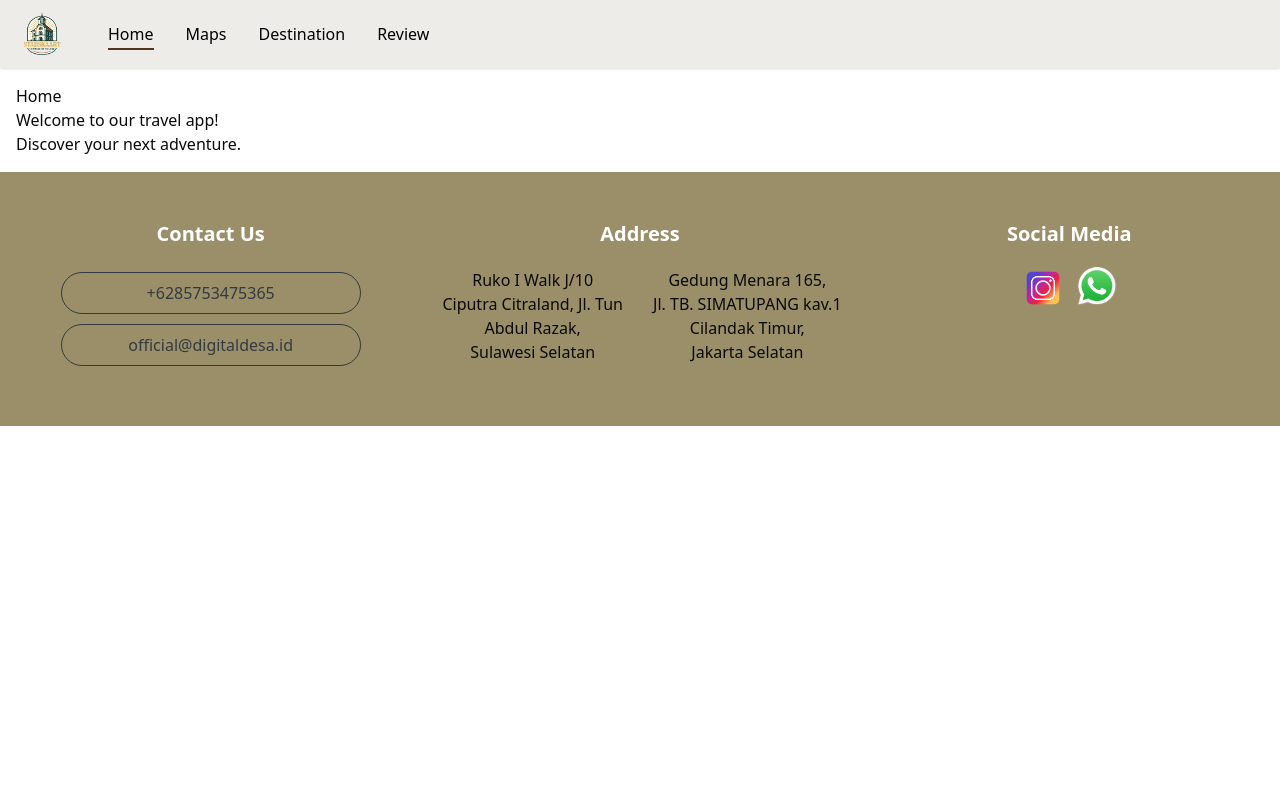
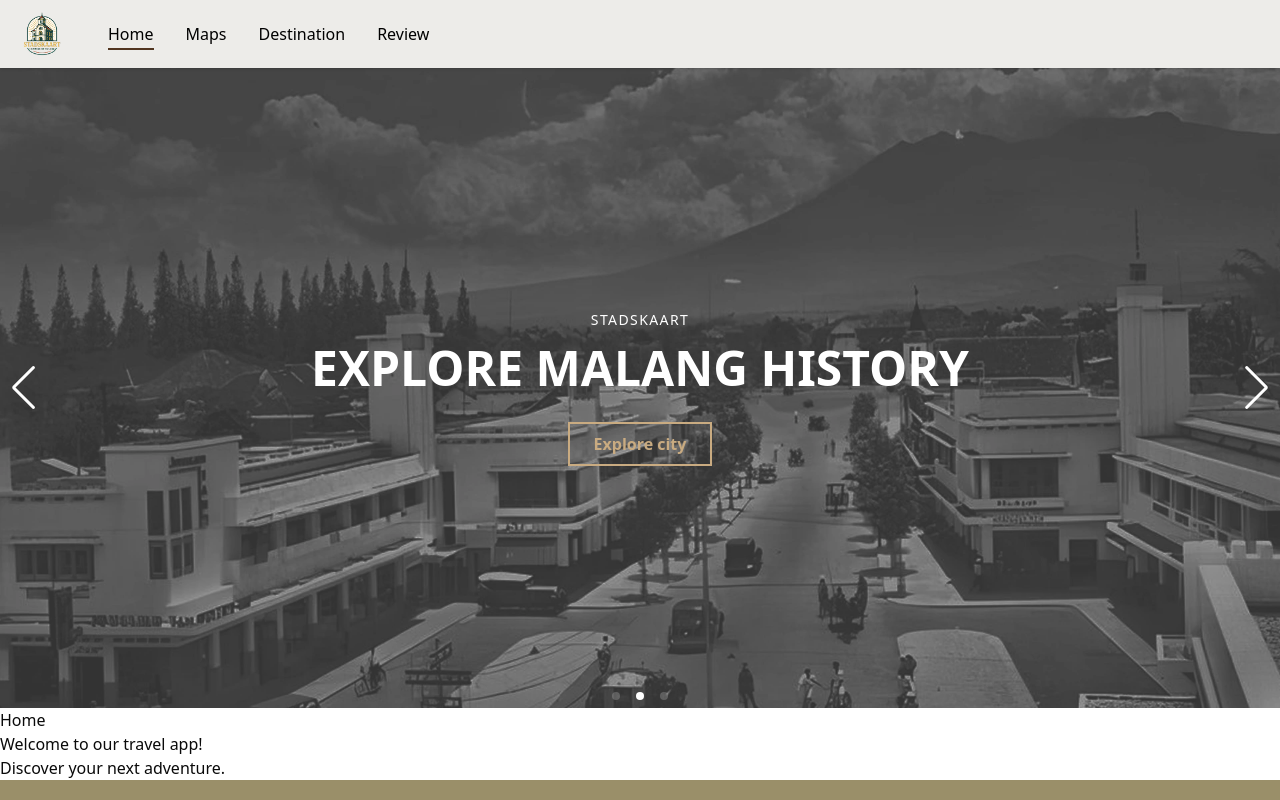
Before and after one commit to Arnabilah27/Heritage_Malang, a React (Vite) app: page / in a window 1280 px wide. Shown: the top 800 px of the page. Built offline with nearby package versions, Linux system fonts and the light colour scheme.

Commit message:
feat: add hero swiper

```diff
--- a/package.json
+++ b/package.json
@@ -17,6 +17,7 @@
     "react": "^19.0.0",
     "react-dom": "^19.0.0",
     "react-router-dom": "^7.5.3",
+    "swiper": "^11.2.6",
     "tailwind-merge": "^3.2.0",
     "tailwindcss": "^4.1.5"
   },
--- /dev/null
+++ b/src/components/Hero.tsx
@@ -0,0 +1,69 @@
+import { Swiper, SwiperSlide } from "swiper/react";
+import { Navigation, Autoplay, EffectFade, Pagination } from "swiper/modules";
+
+import "swiper/swiper-bundle.css";
+
+const slides = [
+  {
+    image: "./hero-background.webp",
+    title: "HERITAGE MALANG CITY",
+    subtitle: "STADSKAART",
+  },
+  {
+    image: "./hero-background.webp",
+    title: "EXPLORE MALANG HISTORY",
+    subtitle: "STADSKAART",
+  },
+  {
+    image: "./hero-background.webp",
+    title: "DISCOVER CULTURE",
+    subtitle: "STADSKAART",
+  },
+];
+
+export default function Hero() {
+  return (
+    <div className="relative w-full h-[60vh] lg:h-[80vh]">
+      <Swiper
+        modules={[Navigation, Autoplay, EffectFade, Pagination]}
+        navigation={true}
+        pagination={{
+          clickable: true,
+          el: ".swiper-pagination",
+        }}
+        autoplay={{
+          delay: 5000,
+          disableOnInteraction: false,
+        }}
+        loop={true}
+        effect="fade"
+        fadeEffect={{ crossFade: true }}
+        className="h-full w-full"
+      >
+        {slides.map((slide, index) => (
+          <SwiperSlide key={index} className="h-full w-full">
+            <div className="relative h-full w-full overflow-hidden">
+              <img
+                src={slide.image}
+                alt={slide.title}
+                className="absolute inset-0 w-full h-full object-cover brightness-75"
+              />
+              <div className="absolute inset-0 flex flex-col items-center justify-center text-white text-center px-4 z-10">
+                <h4 className="text-sm tracking-widest mb-2 uppercase">
+                  {slide.subtitle}
+                </h4>
+                <h1 className="text-4xl md:text-5xl font-bold leading-tight text-balance">
+                  {slide.title}
+                </h1>
+                <button className="mt-6 px-6 py-2 border-2 font-semibold border-[#C9AB81] text-[#C9AB81] cursor-pointer hover:bg-white hover:text-black transition duration-300">
+                  Explore city
+                </button>
+              </div>
+            </div>
+          </SwiperSlide>
+        ))}
+        <div className="swiper-pagination"></div>
+      </Swiper>
+    </div>
+  );
+}
--- a/src/components/Layout.tsx
+++ b/src/components/Layout.tsx
@@ -1,15 +1,15 @@
-import { Outlet } from 'react-router-dom'
-import Navbar from './Navbar'
-import Footer from './Footer'
+import { Outlet } from "react-router-dom";
+import Navbar from "./Navbar";
+import Footer from "./Footer";
 
 export default function Layout() {
   return (
     <div>
       <Navbar />
-      <main style={{ padding: '1rem' }}>
+      <main>
         <Outlet />
       </main>
       <Footer />
     </div>
-  )
+  );
 }
--- a/src/index.css
+++ b/src/index.css
@@ -1,7 +1,5 @@
 @import "tailwindcss";
 @import "tw-animate-css";
-
-@custom-variant dark (&:is(.dark *));
 
 @theme inline {
   --radius-sm: calc(var(--radius) - 4px);
@@ -99,4 +97,31 @@
   .bg-footer {
     background-color: #9a8f69;
   }
+
+  /* Swiper CSS */
+  .swiper-pagination {
+    position: absolute;
+    bottom: 20px;
+    left: 0;
+    width: 100%;
+    z-index: 20;
+    display: flex;
+    justify-content: center;
+    gap: 8px;
+  }
+  .swiper-pagination-bullet {
+    width: 10px;
+    height: 10px;
+    background: white !important;
+    opacity: 0.6;
+    border-radius: 50%;
+  }
+  .swiper-pagination-bullet-active {
+    background: #ffffff;
+    opacity: 1;
+  }
+  .swiper-button-next,
+  .swiper-button-prev {
+    color: #ffffff !important;
+  }
 }
--- a/src/pages/Home.tsx
+++ b/src/pages/Home.tsx
@@ -1,6 +1,10 @@
+import Hero from "@/components/Hero";
+
+
 export default function Home() {
   return (
     <div>
+      <Hero />
       <h1>Home</h1>
       <p>Welcome to our travel app!</p>
       <p>Discover your next adventure.</p>
```
Also changed, not shown: public/hero-background.webp (added), 1 other file (tests, documents, lock files or other folders).
